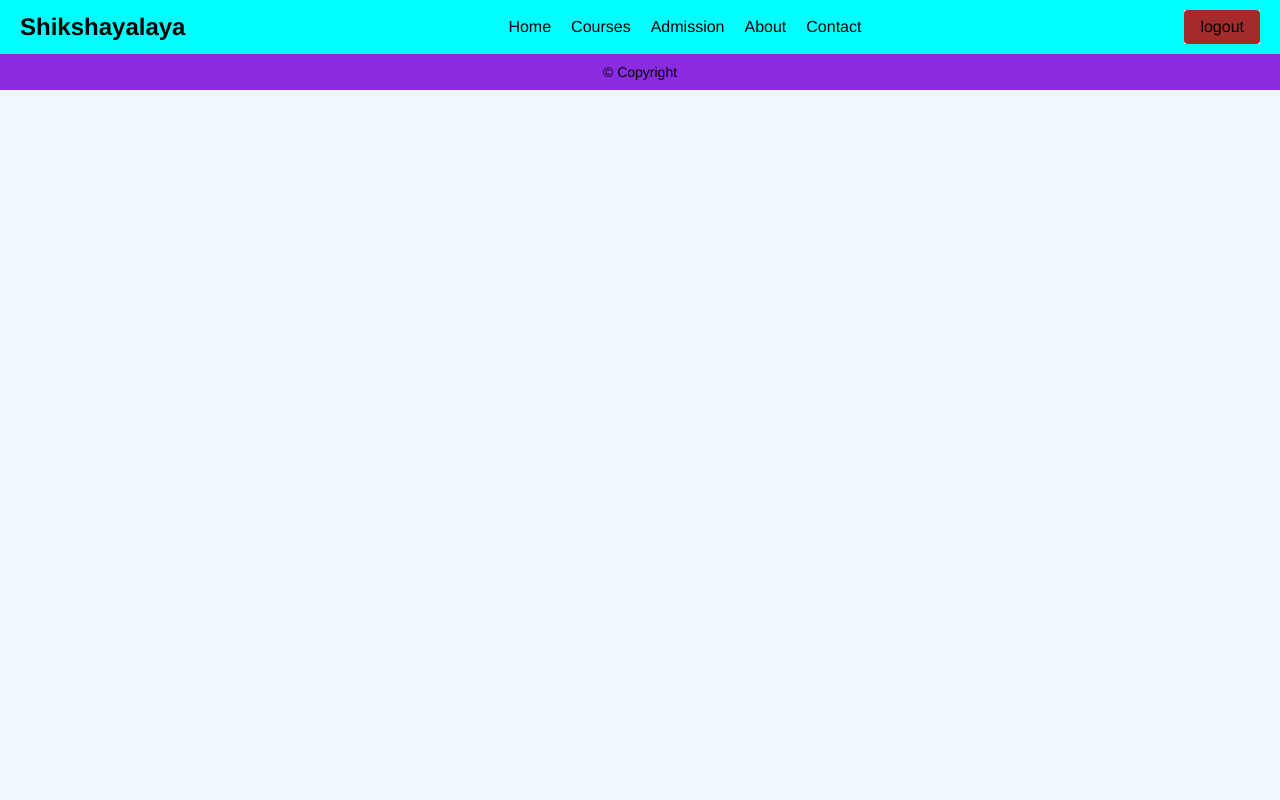
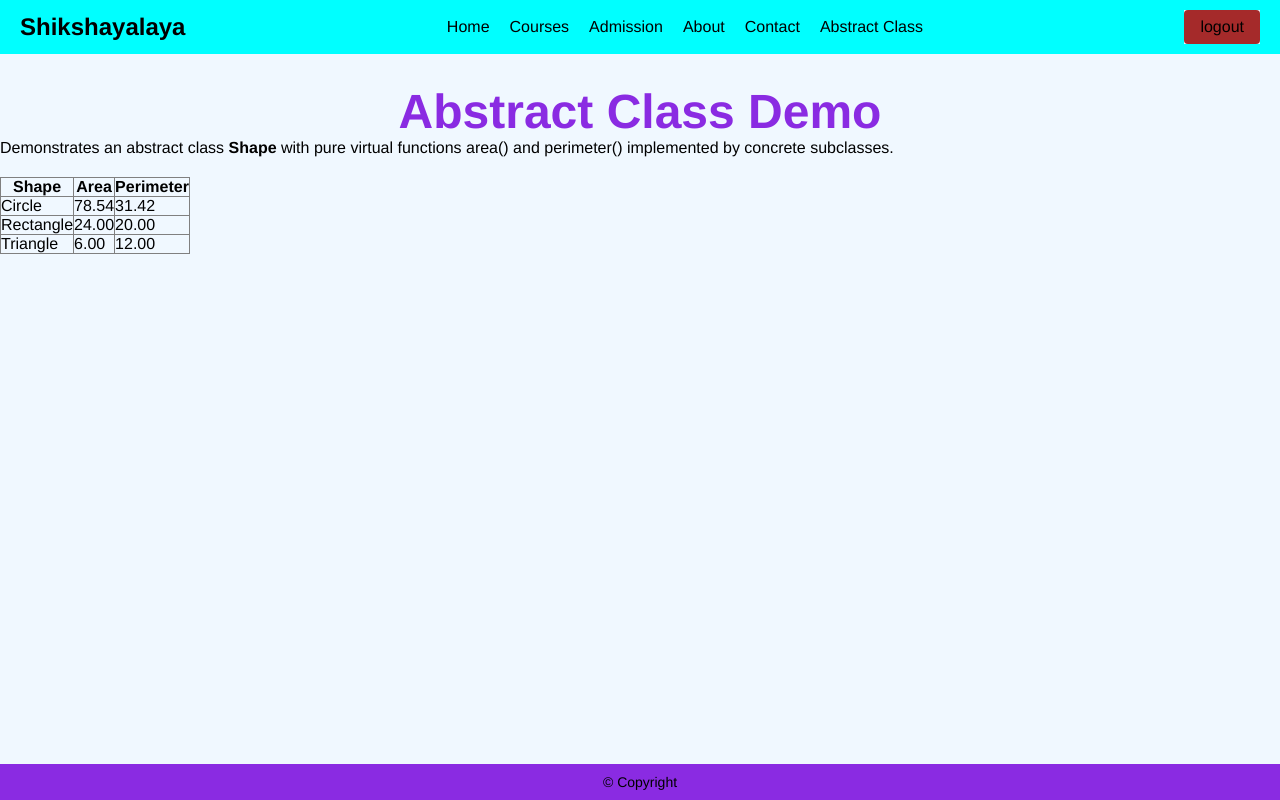
Before and after one commit to jaya466/react.jxs, a React (Vite) app: page /abstract in a window 1280 px wide. Built offline with nearby package versions, Linux system fonts and the light colour scheme.

Commit message:
Add abstract class demo with pure virtual functions
Co-authored-by: jaya466 <190052608+jaya466@users.noreply.github.com>

```diff
--- a/src/App.jsx
+++ b/src/App.jsx
@@ -8,6 +8,7 @@ import Courses from './courses.jsx';
 import Adimission from './admission.jsx';
 import About from './about.jsx';
 import Contact from './contact.jsx';
+import AbstractClassDemo from './abstract_class_demo.jsx';
 
 
 function App() {
@@ -21,6 +22,7 @@ function App() {
           <Route path="/admission" element={<Adimission/>}/>
           <Route path='/about' element={<About/>}/>
           <Route path='/contact' element={<Contact/>}/>
+          <Route path='/abstract' element={<AbstractClassDemo/>}/>
                  </Routes>
         <Footer />
       </div>
--- /dev/null
+++ b/src/abstract_class_demo.jsx
@@ -0,0 +1,116 @@
+import "./style.css";
+
+// Abstract base class simulating pure virtual functions
+class Shape {
+  constructor(name) {
+    if (new.target === Shape) {
+      throw new Error("Cannot instantiate abstract class Shape directly.");
+    }
+    this.name = name;
+  }
+
+  // Pure virtual function — must be overridden by subclasses
+  area() {
+    throw new Error(`${this.constructor.name} must implement area()`);
+  }
+
+  // Pure virtual function — must be overridden by subclasses
+  perimeter() {
+    throw new Error(`${this.constructor.name} must implement perimeter()`);
+  }
+
+  describe() {
+    return `Shape: ${this.name}, Area: ${this.area().toFixed(2)}, Perimeter: ${this.perimeter().toFixed(2)}`;
+  }
+}
+
+// Concrete subclass Circle
+class Circle extends Shape {
+  constructor(radius) {
+    super("Circle");
+    this.radius = radius;
+  }
+
+  area() {
+    return Math.PI * this.radius * this.radius;
+  }
+
+  perimeter() {
+    return 2 * Math.PI * this.radius;
+  }
+}
+
+// Concrete subclass Rectangle
+class Rectangle extends Shape {
+  constructor(width, height) {
+    super("Rectangle");
+    this.width = width;
+    this.height = height;
+  }
+
+  area() {
+    return this.width * this.height;
+  }
+
+  perimeter() {
+    return 2 * (this.width + this.height);
+  }
+}
+
+// Concrete subclass Triangle
+class Triangle extends Shape {
+  constructor(a, b, c) {
+    super("Triangle");
+    this.a = a;
+    this.b = b;
+    this.c = c;
+  }
+
+  area() {
+    const s = (this.a + this.b + this.c) / 2;
+    return Math.sqrt(s * (s - this.a) * (s - this.b) * (s - this.c));
+  }
+
+  perimeter() {
+    return this.a + this.b + this.c;
+  }
+}
+
+const shapes = [
+  new Circle(5),
+  new Rectangle(4, 6),
+  new Triangle(3, 4, 5),
+];
+
+function AbstractClassDemo() {
+  return (
+    <main>
+      <h1>Abstract Class Demo</h1>
+      <p>
+        Demonstrates an abstract class <strong>Shape</strong> with pure virtual
+        functions <code>area()</code> and <code>perimeter()</code> implemented
+        by concrete subclasses.
+      </p>
+      <table border="1" cellPadding="10" style={{ borderCollapse: "collapse", marginTop: "20px" }}>
+        <thead>
+          <tr>
+            <th>Shape</th>
+            <th>Area</th>
+            <th>Perimeter</th>
+          </tr>
+        </thead>
+        <tbody>
+          {shapes.map((shape, index) => (
+            <tr key={index}>
+              <td>{shape.name}</td>
+              <td>{shape.area().toFixed(2)}</td>
+              <td>{shape.perimeter().toFixed(2)}</td>
+            </tr>
+          ))}
+        </tbody>
+      </table>
+    </main>
+  );
+}
+
+export default AbstractClassDemo;
--- a/src/header.jsx
+++ b/src/header.jsx
@@ -10,6 +10,7 @@ function Header() {
                 <a href='/admission'>Admission</a>
                 <a href="/about">About</a>
                 <a href="contact">Contact</a>
+                <a href="/abstract">Abstract Class</a>
             </nav>
             <div className="logout">
                 <button>logout</button>
```
